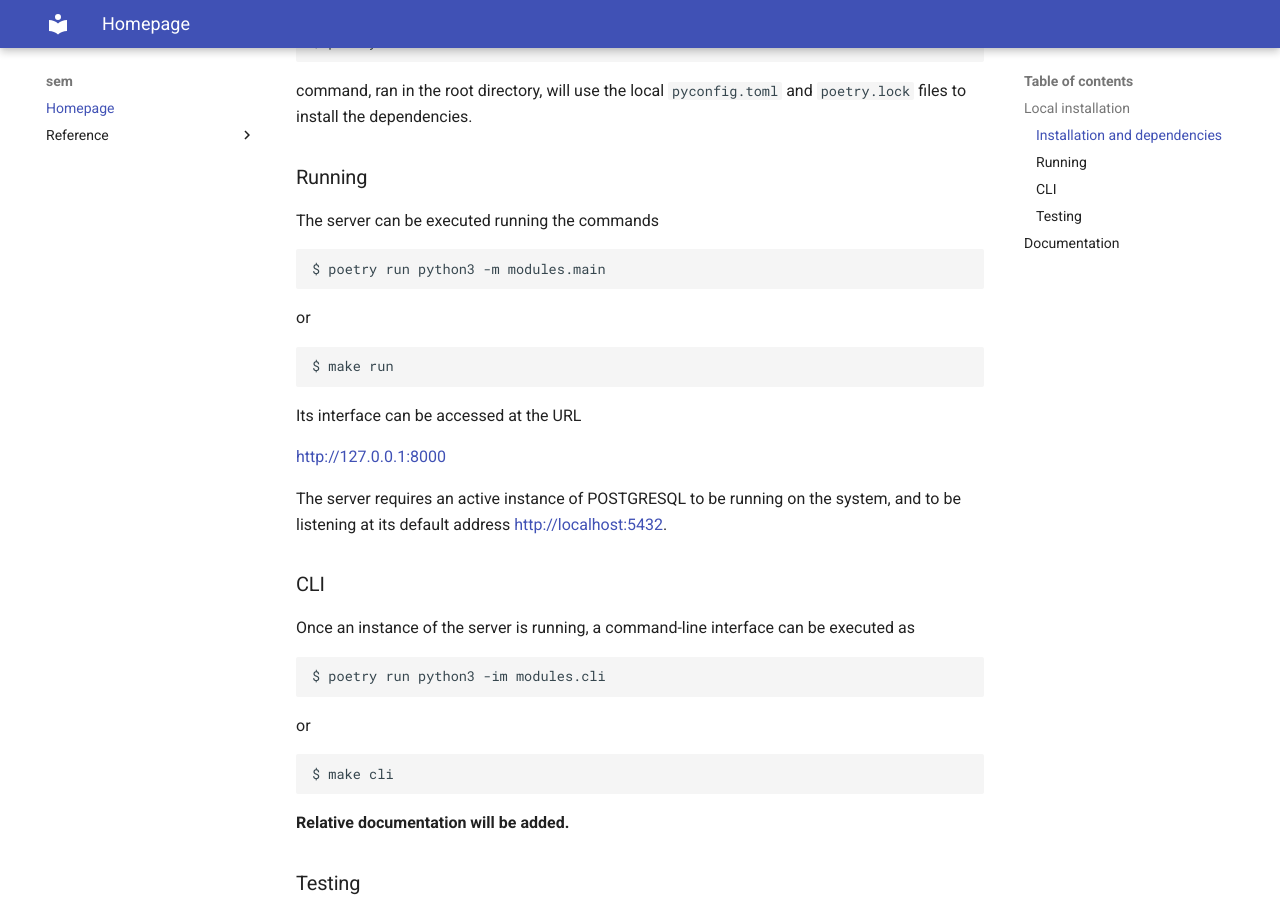
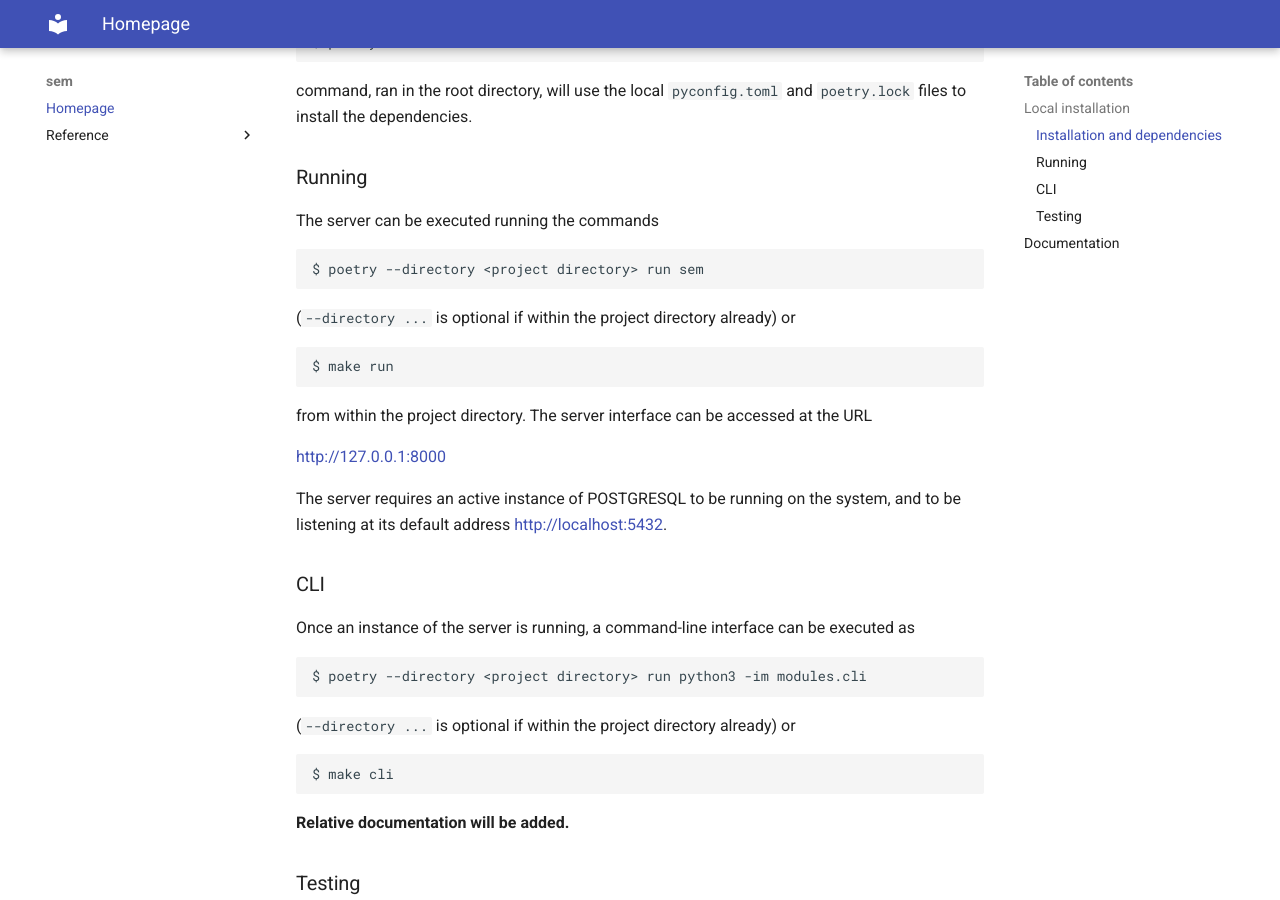
Before and after one commit to aangelone2/sem2, an MkDocs documentation site: the page built from docs/index.md, in a window 1280 px wide and 900 px high, scrolled down 391 px. Built offline with MkDocs 1.6.1 and Material for MkDocs 9.7.7, drawn with Linux system fonts in a browser that asks for light colours.

Commit message:
v1.0.0 added poetry entrypoints and documentation for simpler deployment

````diff
--- a/docs/index.md
+++ b/docs/index.md
@@ -33,16 +33,18 @@ dependencies.
 The server can be executed running the commands
 
 ```bash
-$ poetry run python3 -m modules.main
+$ poetry --directory <project directory> run sem
 ```
 
-or
+(`--directory ...` is optional if within the project
+directory already) or
 
 ```bash
 $ make run
 ```
 
-Its interface can be accessed at the URL
+from within the project directory. The server interface
+can be accessed at the URL
 
 <http://127.0.0.1:8000>
 
@@ -56,10 +58,11 @@ Once an instance of the server is running, a
 command-line interface can be executed as
 
 ```bash
-$ poetry run python3 -im modules.cli
+$ poetry --directory <project directory> run python3 -im modules.cli
 ```
 
-or
+(`--directory ...` is optional if within the project
+directory already) or
 
 ```bash
 $ make cli
--- a/pyproject.toml
+++ b/pyproject.toml
@@ -1,6 +1,6 @@
 [tool.poetry]
 name = "sem"
-version = "0.1.0"
+version = "1.0.0"
 description = "Simple expense manager"
 authors = ["aangelone2 <adriano.angelone.work@gmail.com>"]
 license = "GPL v3"
@@ -25,6 +25,9 @@ mkdocs = "^1.5.3"
 mkdocstrings = {extras = ["python"], version = "^0.24"}
 mkdocs-material = "^9.4.11"
 
+[tool.poetry.scripts]
+sem = "modules.main:main"
+
 [build-system]
 requires = ["poetry-core"]
 build-backend = "poetry.core.masonry.api"
````
Also changed, not shown: README.md (+8 -5 lines), 2 other files.
